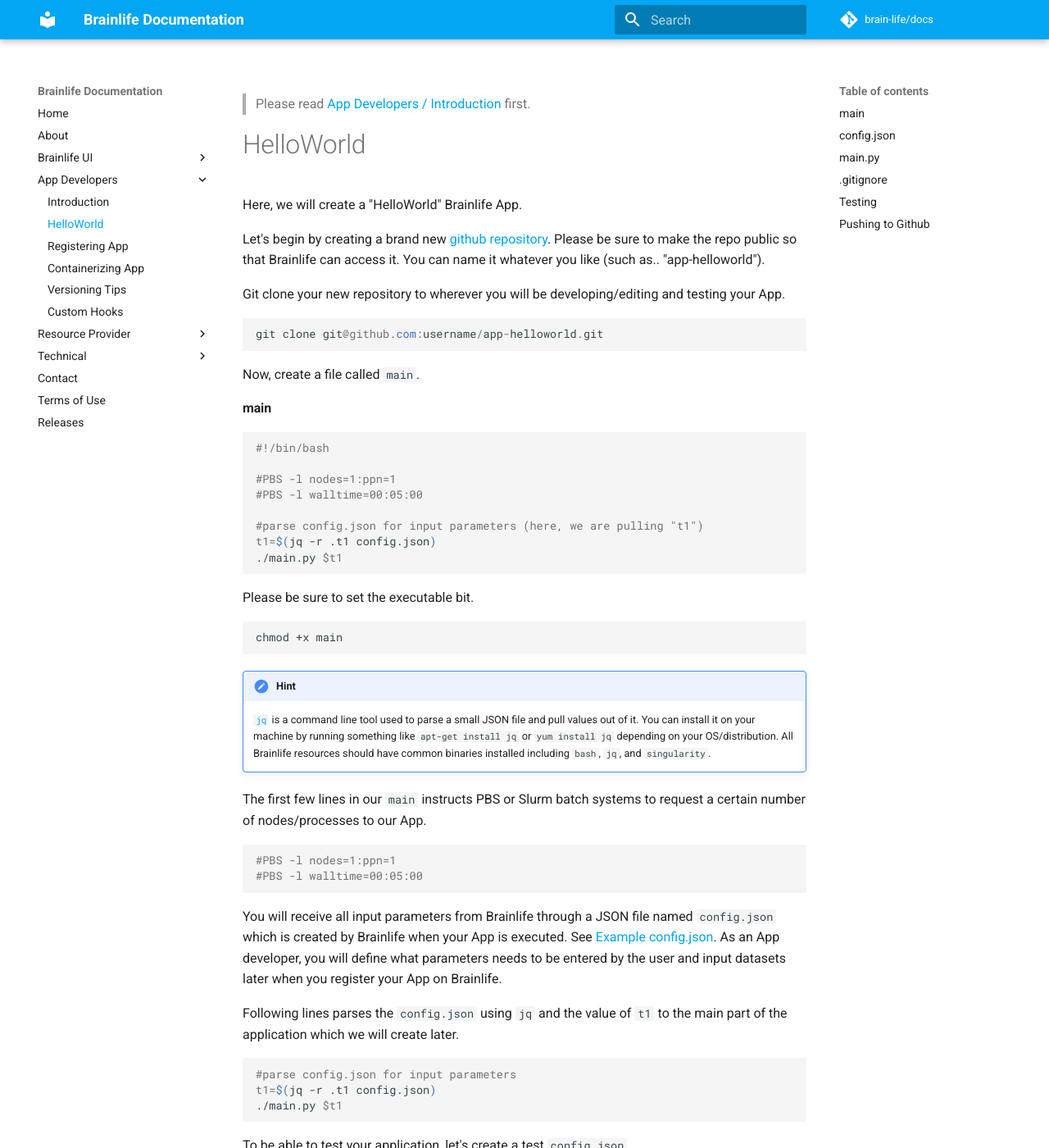
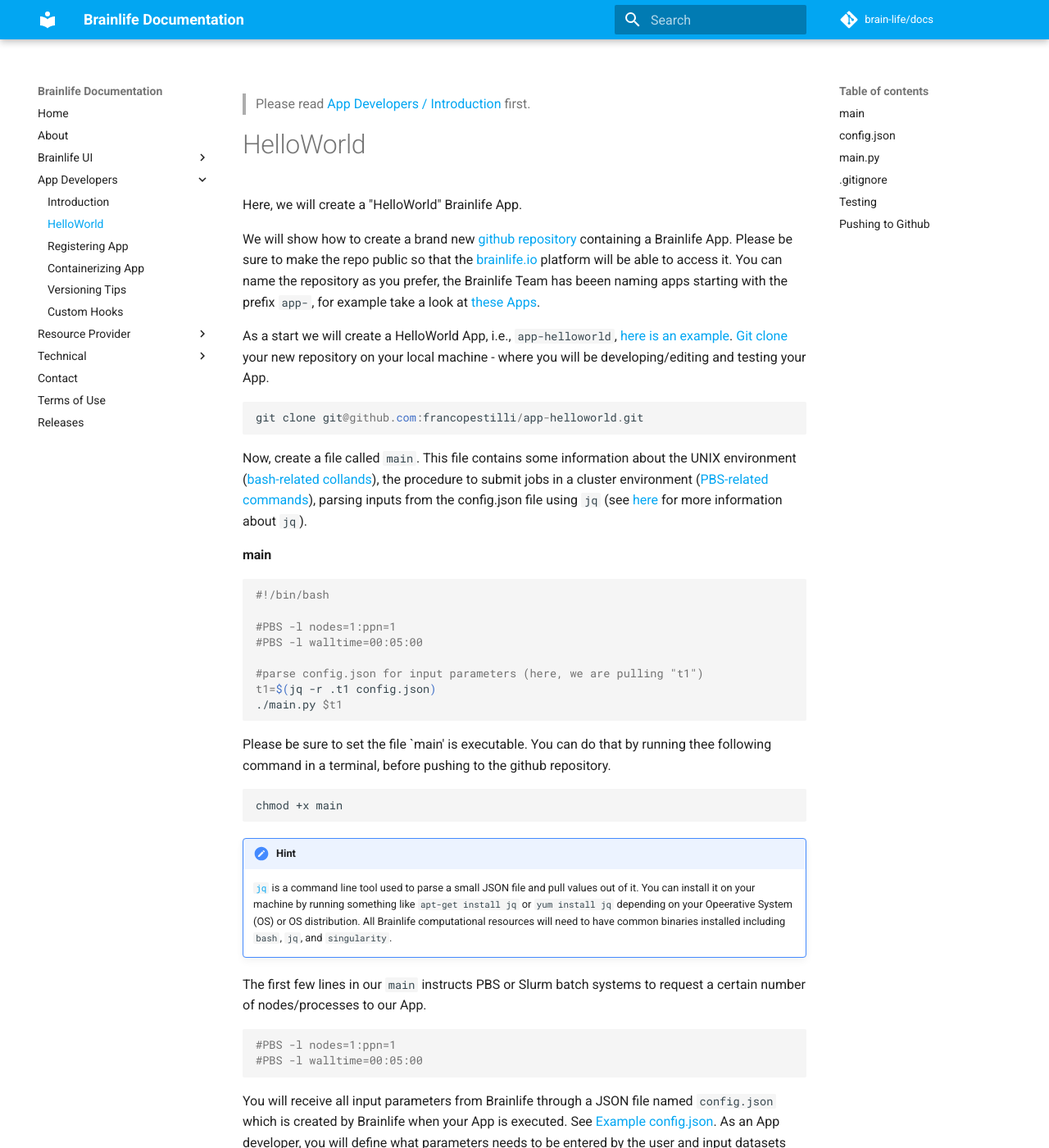
Before and after one commit to brainlife/docs, an MkDocs documentation site: the page built from docs/apps/helloworld.md, in a window 1280 px wide and 1400 px high. Shown: the whole window at 82% size. Built offline with MkDocs 1.6.1 and Material for MkDocs 9.7.7, drawn with Linux system fonts in a browser that asks for light colours; comment, search, counter and statistics services are not loaded; old or Windows-style settings are respelled for this version of MkDocs.

Commit message:
Update helloworld.md

````diff
--- a/docs/apps/helloworld.md
+++ b/docs/apps/helloworld.md
@@ -4,15 +4,15 @@
 
 Here, we will create a "HelloWorld" Brainlife App.
 
-Let's begin by creating a brand new [github repository](https://help.github.com/articles/creating-a-new-repository/). Please be sure to make the repo public so that Brainlife can access it. You can name it whatever you like (such as.. "app-helloworld").
+We will show how to create a brand new [github repository](https://help.github.com/articles/creating-a-new-repository/) containing a Brainlife App. Please be sure to make the repo public so that the [brainlife.io](https://brainlife.io/) platform will be able to access it. You can name the repository as you prefer, the Brainlife Team has beeen naming apps starting with the prefix `app-`, for example take a look at [these Apps](https://github.com/search?q=org%3Abrain-life+app-).
 
-Git clone your new repository to wherever you will be developing/editing and testing your App.
+As a start we will create a HelloWorld App, i.e., `app-helloworld`, [here is an example](https://github.com/francopestilli/app-helloworld). [Git clone](https://help.github.com/articles/cloning-a-repository/) your new repository on your local machine - where you will be developing/editing and testing your App.
 
 ```
-git clone git@github.com:username/app-helloworld.git
+git clone git@github.com:francopestilli/app-helloworld.git
 ```
 
-Now, create a file called `main`.
+Now, create a file called `main`. This file contains some information about the UNIX environment ([bash-related collands](https://en.wikipedia.org/wiki/Bash_(Unix_shell))), the procedure to submit jobs in a cluster environment ([PBS-related commands](https://kb.iu.edu/d/avmy)), parsing inputs from the config.json file using `jq` (see [here](https://stedolan.github.io/jq/) for more information about `jq`).
 
 #### main
 
@@ -27,14 +27,14 @@
 ./main.py $t1
 ```
 
-Please be sure to set the executable bit.
+Please be sure to set the file `main' is executable. You can do that by running thee following command in a terminal, before pushing to the github repository.
 
 ```bash
 chmod +x main
 ```
 
 !!! hint
-    [`jq`](https://stedolan.github.io/jq/) is a command line tool used to parse a small JSON file and pull values out of it. You can install it on your machine by running something like `apt-get install jq` or `yum install jq` depending on your OS/distribution. All Brainlife resources should have common binaries installed including `bash`, `jq`, and `singularity`.
+    [`jq`](https://stedolan.github.io/jq/) is a command line tool used to parse a small JSON file and pull values out of it. You can install it on your machine by running something like `apt-get install jq` or `yum install jq` depending on your Opeerative System (OS) or OS distribution. All Brainlife computational resources will need to have common binaries installed including `bash`, `jq`, and `singularity`.
 
 The first few lines in our `main` instructs PBS or Slurm batch systems to request a certain number of nodes/processes to our App.
 
````
